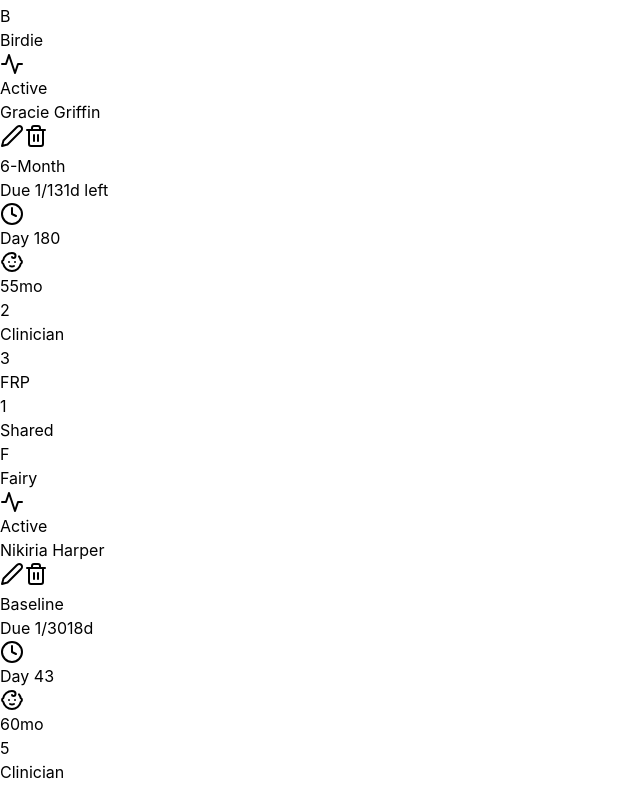
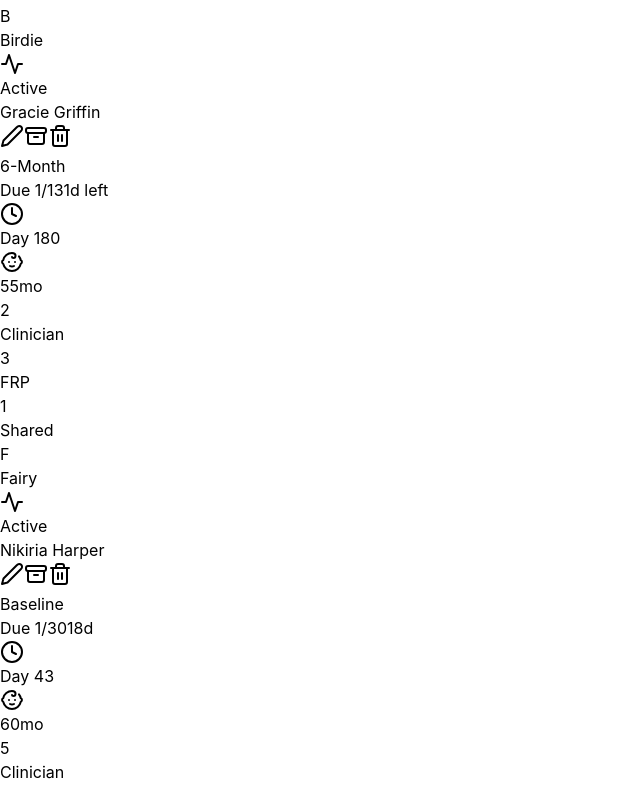
Before and after one commit to skyar123/tracker, a React (Vite) app: page / in a window 1280 px wide. Shown: the part 1244-2032 px from the top of the page, without its empty margins (0-640 px from the left). Built offline with nearby package versions, Linux system fonts and the light colour scheme.

Commit message:
Remove CCIS conditional logic and add discharge button for clients

```diff
--- a/src/App.jsx
+++ b/src/App.jsx
@@ -138,14 +138,6 @@ const CLIENT_STATUSES = {
     color: 'bg-gray-100 text-gray-800 border-gray-200',
     icon: X
   }
-};
-
-// Assessment Dependencies - assessments that require prerequisites
-const ASSESSMENT_DEPENDENCIES = {
-  'base_ccis': ['base_intake', 'base_hope'], // CCIS requires intake and HOPE observations
-  'base_mchat_fu': ['base_mchat'], // Follow-up requires initial M-CHAT
-  '6mo_ccis': ['base_ccis'], // 6-month CCIS requires baseline
-  'dc_ccis': ['6mo_ccis'], // Discharge CCIS requires 6-month
 };
 
 // Activity Log Types
@@ -587,15 +579,6 @@ const getDueDateReminderStatus = (daysUntil, isOverdue) => {
   return { status: 'normal', color: 'text-slate-600', bg: 'bg-slate-50', border: 'border-slate-200' };
 };
 
-// Helper: Check if assessment dependencies are met
-const checkAssessmentDependencies = (client, assessmentKey) => {
-  const dependencies = ASSESSMENT_DEPENDENCIES[assessmentKey];
-  if (!dependencies) return { met: true, missing: [] };
-
-  const missing = dependencies.filter(dep => !isAssessmentComplete(getAssessment(client, dep)));
-  return { met: missing.length === 0, missing };
-};
-
 // Helper: Calculate progress percentage for a phase
 const calculatePhaseProgress = (client, phase) => {
   let total = 0;
@@ -604,37 +587,29 @@ const calculatePhaseProgress = (client, phase) => {
 
   if (phase === 'baseline') {
     const baselineItems = BASELINE_PROTOCOL.flatMap(w => w.items);
-    const isPregnant = client.type === 'pregnant';
-
     baselineItems.forEach(item => {
       // Skip asq3 and mchat from protocol - they're handled separately as age-specific
-      // Also explicitly skip for pregnant clients to prevent any counting
       if (item.id === 'asq3' || item.id === 'mchat') return;
-      // Additional safeguard: never count ASQ-3 for pregnant clients
-      if (item.id === 'asq3' && isPregnant) return;
       total++;
       if (isAssessmentComplete(getAssessment(client, `base_${item.id}`))) completed++;
     });
-
-    // Add age-specific items (only for non-pregnant clients)
-    // Pregnant clients should NEVER have ASQ-3, M-CHAT, or child-specific SE tools counted
-    if (!isPregnant) {
-      // ASQ-3 only counts if age-applicable (never for pregnant clients)
+    // Add age-specific items (only for non-pregnant)
+    if (client.type !== 'pregnant') {
+      // ASQ-3 only counts if age-applicable
       if (isASQ3Applicable(age)) {
         total++;
         if (isAssessmentComplete(getAssessment(client, 'base_asq3'))) completed++;
       }
-      // M-CHAT only counts if age-required (never for pregnant clients)
+      // M-CHAT only counts if age-required
       if (isMCHATRequired(age)) {
         total++;
         if (isAssessmentComplete(getAssessment(client, 'base_mchat'))) completed++;
       }
-      // SE tool (child-specific, not for pregnant clients)
+      // SE tool
       const seTool = getSETool(getAgeInMonths(client.dob || client.child_dob), age, client.type);
       total++;
       if (isAssessmentComplete(getAssessment(client, 'base_se'))) completed++;
     }
-    // Explicit: Pregnant clients do NOT get ASQ-3, M-CHAT, or child SE tools counted
   } else if (phase === '6month') {
     FOLLOWUP_PROTOCOL.forEach(item => {
       total++;
@@ -1127,7 +1102,7 @@ const DeadlineTimeline = ({ clients }) => {
   );
 };
 
-const ClientCard = ({ client, onClick, onDelete, onEdit, linkedClient }) => {
+const ClientCard = ({ client, onClick, onDelete, onEdit, onDischarge, linkedClient }) => {
   const workload = calculateWorkload(client);
   const { phase, days, clinicianLeft, frpLeft, sharedLeft, total } = workload;
   const age = getAgeInMonths(client.dob);
@@ -1183,6 +1158,15 @@ const ClientCard = ({ client, onClick, onDelete, onEdit, linkedClient }) => {
             >
               <Edit2 className="w-4 h-4" />
             </button>
+            {(client.status || 'ACTIVE') !== 'DISCHARGED' && onDischarge && (
+              <button
+                onClick={(e) => { e.stopPropagation(); onDischarge(client.id); }}
+                className="text-slate-300 hover:text-slate-600 transition-all p-1"
+                title="Discharge client"
+              >
+                <Archive className="w-4 h-4" />
+              </button>
+            )}
             <button
               onClick={(e) => { e.stopPropagation(); onDelete(client.id); }}
               className="text-slate-300 hover:text-red-500 transition-all p-1"
@@ -2652,6 +2636,25 @@ export default function CFAssessmentManager() {
     }
   };
 
+  const dischargeClient = async (id) => {
+    const clientToDischarge = clients.find(c => c.id === id);
+    if (clientToDischarge && window.confirm(`Discharge ${clientToDischarge.nickname || clientToDischarge.name}?`)) {
+      try {
+        const oldClient = { ...clientToDischarge };
+        const updatedClient = { ...clientToDischarge, status: 'DISCHARGED' };
+        const savedClient = await api.saveClient(updatedClient);
+        setClients(clients.map(c => c.id === savedClient.id ? savedClient : c));
+        addActivity(ACTIVITY_TYPES.CLIENT_STATUS_CHANGED,
+          `Discharged ${savedClient.nickname || savedClient.name}`,
+          { clientId: savedClient.id, oldStatus: oldClient.status, newStatus: 'DISCHARGED' },
+          { client: oldClient });
+      } catch (error) {
+        console.error('Failed to discharge client:', error);
+        alert('Failed to discharge client. Please try again.');
+      }
+    }
+  };
+
   const deleteClient = async (id) => {
     const clientToDelete = clients.find(c => c.id === id);
     if (window.confirm("Remove this family from caseload?")) {
@@ -2674,13 +2677,6 @@ export default function CFAssessmentManager() {
 
   const toggleAssessment = async (key) => {
     if (!client) return;
-
-    // Check dependencies
-    const deps = checkAssessmentDependencies(client, key);
-    if (!deps.met) {
-      alert(`Cannot complete this assessment. Please complete these prerequisites first:\n${deps.missing.map(m => `- ${m.replace(/^(base_|6mo_|dc_|q\d_)/, '')}`).join('\n')}`);
-      return;
-    }
 
     let updatedClient = { ...client };
     const currentAssessment = getAssessment(client, key);
@@ -3024,6 +3020,7 @@ export default function CFAssessmentManager() {
                   }}
                   onEdit={handleEditClient}
                   onDelete={deleteClient}
+                  onDischarge={dischargeClient}
                   linkedClient={c.linkedId ? clients.find(x => x.id === c.linkedId) : null}
                 />
               ))}
```
